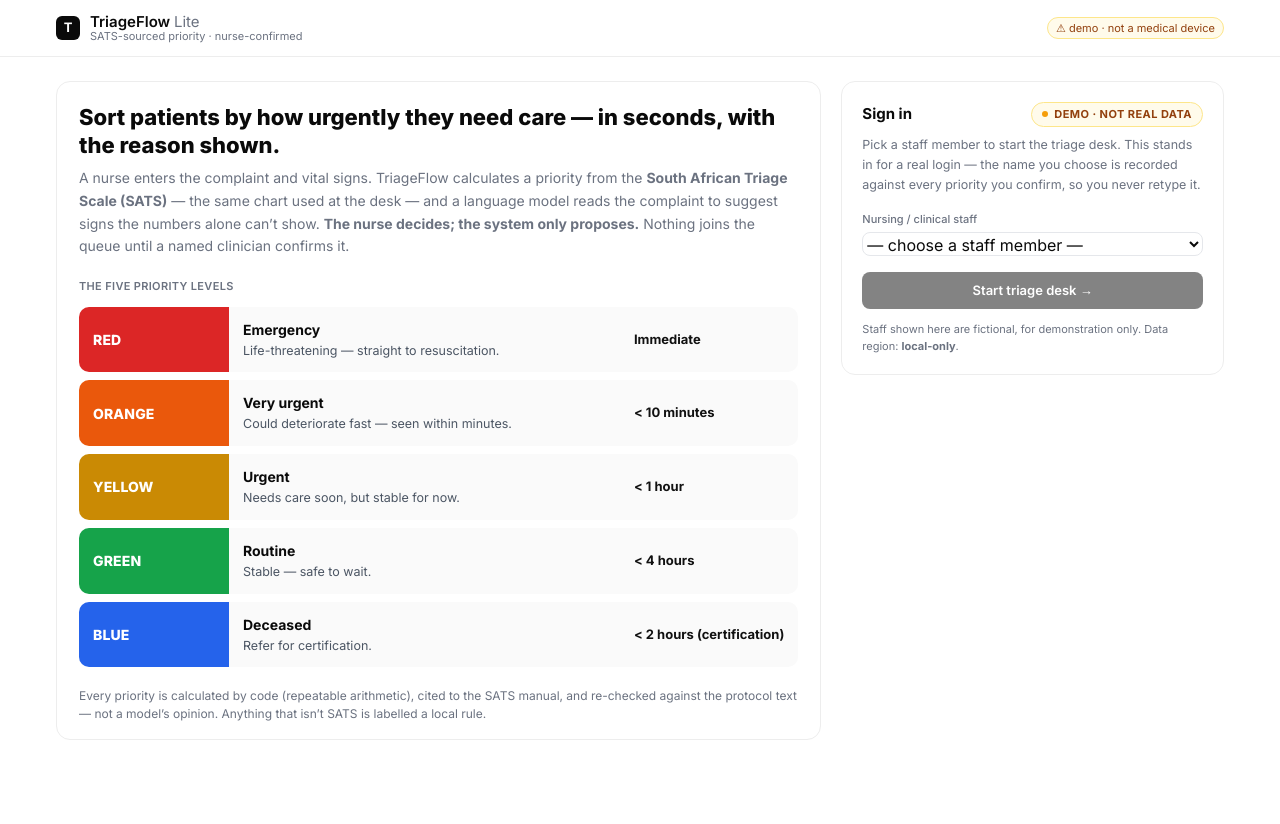
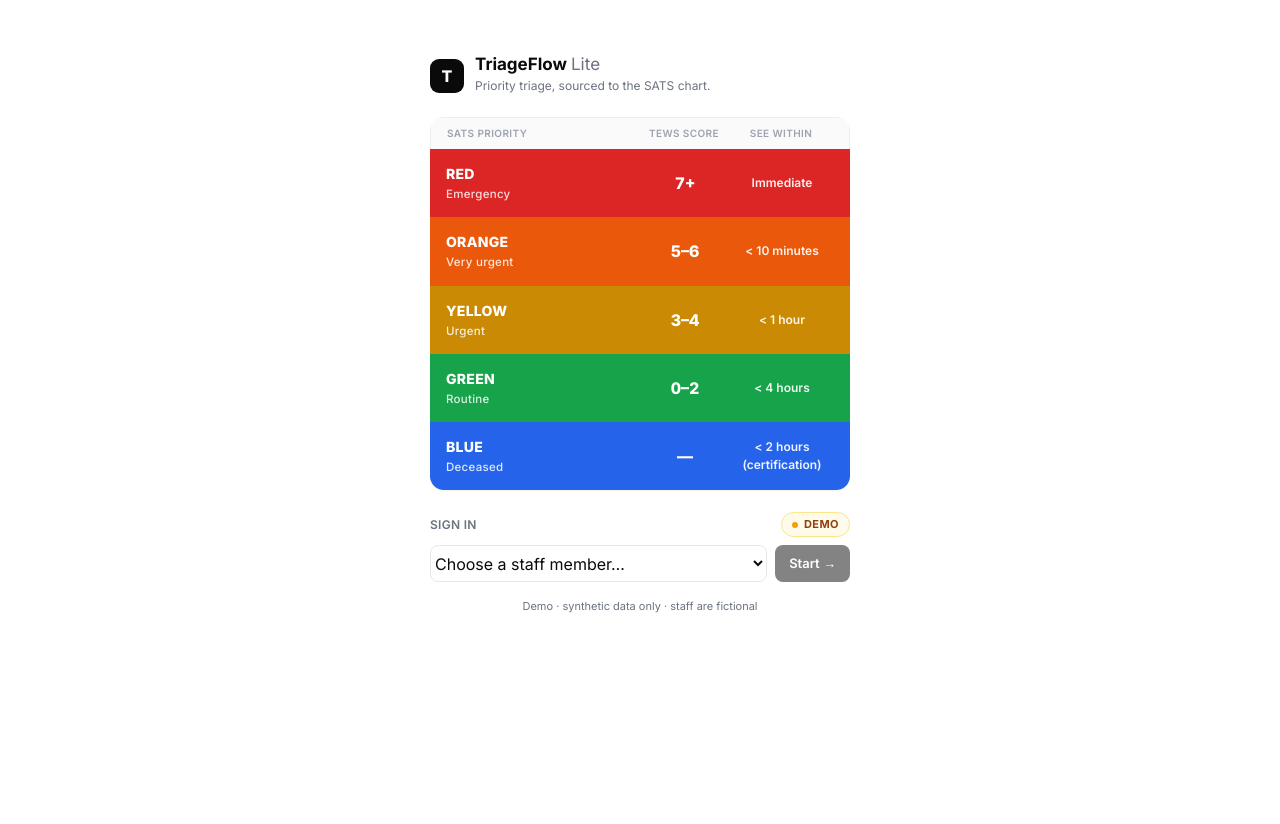
Before and after one commit to nnitiwe-dev/health-triageflow-lite, a FastAPI app: page /login in a window 1280 px wide. After the commit the page ends 613 px from the top, so only its background shows below. Run offline with FastAPI, Linux system fonts and the light colour scheme; data that the repository does not hold is empty; some libraries are stand-ins or nearby versions.

Commit message:
web: minimalist login — clean colour-coded SATS legend, compact sign-in
Replace the text-heavy two-column landing with a centered, minimal page:
a single colour-coded SATS legend (full-colour bands, white text) showing
each priority's TEWS score range and target time, over a compact demo
sign-in. Drops the explanatory paragraphs.

```diff
--- a/src/triageflow/web/app.py
+++ b/src/triageflow/web/app.py
@@ -234,12 +234,13 @@ async def login_page(request: Request):
     # Already signed in? Go straight to the workspace.
     if _current_staff(request) is not None:
         return RedirectResponse("/", status_code=303)
+    # code, acuity, TEWS score range, target time
     bands = [
-        ("RED", "Emergency", R.TARGET_TIME[R.Priority.RED], "Life-threatening — straight to resuscitation."),
-        ("ORANGE", "Very urgent", R.TARGET_TIME[R.Priority.ORANGE], "Could deteriorate fast — seen within minutes."),
-        ("YELLOW", "Urgent", R.TARGET_TIME[R.Priority.YELLOW], "Needs care soon, but stable for now."),
-        ("GREEN", "Routine", R.TARGET_TIME[R.Priority.GREEN], "Stable — safe to wait."),
-        ("BLUE", "Deceased", R.TARGET_TIME[R.Priority.BLUE], "Refer for certification."),
+        ("RED", "Emergency", "7+", R.TARGET_TIME[R.Priority.RED]),
+        ("ORANGE", "Very urgent", "5–6", R.TARGET_TIME[R.Priority.ORANGE]),
+        ("YELLOW", "Urgent", "3–4", R.TARGET_TIME[R.Priority.YELLOW]),
+        ("GREEN", "Routine", "0–2", R.TARGET_TIME[R.Priority.GREEN]),
+        ("BLUE", "Deceased", "—", R.TARGET_TIME[R.Priority.BLUE]),
     ]
     return templates.TemplateResponse(request, "login.html", {
         "roster": [s.public() for s in staff_roster.roster()],
--- a/src/triageflow/web/static/styles.css
+++ b/src/triageflow/web/static/styles.css
@@ -147,27 +147,30 @@ body { padding-bottom: 60px; }   /* room for the fixed bar — never overlaps co
   .tfnav-link span.tfnav-ico { font-size: 15px; }
 }
 
-/* ===== login / landing page ========================================================== */
-.login-wrap { max-width: 1200px; margin: 0 auto; padding: 24px 16px; }
-.login-grid { display: grid; grid-template-columns: 1fr; gap: 20px; }
-@media (min-width: 900px) { .login-grid { grid-template-columns: 2fr 1fr; align-items: start; } }
-.sats-card, .login-card { border: 1px solid #ededed; border-radius: 14px; background: #fff; }
-.sats-card { padding: 22px 22px 8px; }
-.sats-table { width: 100%; border-collapse: separate; border-spacing: 0 8px; }
-.sats-row td { padding: 12px 14px; vertical-align: middle; }
-.sats-row .band-cell { border-radius: 10px 0 0 10px; color: #fff; font-weight: 800; width: 150px;
-  font-size: 14px; letter-spacing: .01em; }
-.sats-row .mid-cell { background: #fafafa; }
-.sats-row .time-cell { background: #fafafa; border-radius: 0 10px 10px 0; font-weight: 700; white-space: nowrap;
-  font-size: 13px; color: #111; width: 150px; }
-.sats-row .acuity { font-weight: 700; font-size: 14px; }
-.sats-row .desc { color: #4b5563; font-size: 12.5px; margin-top: 2px; }
-.login-card { padding: 20px; position: sticky; top: 16px; }
+/* ===== login / landing page — minimal, centered ===================================== */
+.login2 { max-width: 460px; margin: 0 auto; padding: 56px 20px 40px; }
+.login2-brand { display: flex; align-items: center; gap: 11px; margin-bottom: 22px; }
+.login2-logo { height: 34px; width: 34px; border-radius: 9px; background: #0a0a0a; color: #fff;
+  font-weight: 800; font-size: 16px; display: flex; align-items: center; justify-content: center; flex: none; }
+/* colour-coded SATS legend — full-colour bands, white text (classic triage chart) */
+.sats2 { border-radius: 14px; overflow: hidden; box-shadow: 0 1px 2px rgba(0,0,0,.05); }
+.sats2-head { display: grid; grid-template-columns: 1fr 74px 104px; gap: 8px; padding: 8px 16px;
+  font-size: 10px; font-weight: 600; text-transform: uppercase; letter-spacing: .04em; color: #9ca3af;
+  background: #fafafa; border: 1px solid #ededed; border-bottom: none; }
+.sats2-head span:nth-child(2), .sats2-head span:nth-child(3) { text-align: center; }
+.sats2-row { display: grid; grid-template-columns: 1fr 74px 104px; align-items: center; gap: 8px;
+  padding: 14px 16px; color: #fff; }
+.sats2-row .s-band { display: flex; flex-direction: column; font-weight: 800; font-size: 14px; letter-spacing: .02em; }
+.sats2-row .s-band em { font-style: normal; font-weight: 500; font-size: 11.5px; color: rgba(255,255,255,.85); margin-top: 2px; }
+.sats2-row .s-score { text-align: center; font-weight: 800; font-size: 16px; font-variant-numeric: tabular-nums; }
+.sats2-row .s-time { text-align: center; font-weight: 600; font-size: 12px; color: rgba(255,255,255,.92); }
+.sats2-row.band-YELLOW { color: #fff; }   /* keep white on the darker amber for contrast */
+/* compact sign-in */
+.login2-signin { margin-top: 22px; }
 .demo-badge { display: inline-flex; align-items: center; gap: 6px; font-size: 11px; font-weight: 700;
   letter-spacing: .04em; color: #92400e; background: #fffbeb; border: 1px solid #fde68a;
   border-radius: 9999px; padding: 3px 10px; text-transform: uppercase; }
 .demo-badge .d { height: 6px; width: 6px; border-radius: 9999px; background: #f59e0b; }
-.login-staff { display: block; }
 
 /* ===== history / logs tables ========================================================= */
 .hwrap { max-width: 1400px; margin: 0 auto; padding: 20px 16px; }
--- a/src/triageflow/web/templates/login.html
+++ b/src/triageflow/web/templates/login.html
@@ -14,94 +14,56 @@
   </script>
 </head>
 <body class="bg-white text-ink font-sans antialiased">
-  <header class="border-b border-line">
-    <div class="max-w-[1200px] mx-auto px-4 h-14 flex items-center justify-between">
-      <div class="flex items-center gap-2.5">
-        <div class="h-6 w-6 rounded-md bg-ink flex items-center justify-center">
-          <span class="text-white text-[13px] font-bold">T</span>
-        </div>
-        <div class="leading-tight">
-          <div class="font-semibold text-[15px]">TriageFlow <span class="text-subtle font-normal">Lite</span></div>
-          <div class="text-[11px] text-subtle -mt-0.5">SATS-sourced priority · nurse-confirmed</div>
+  <main class="login2">
+    <!-- brand -->
+    <div class="login2-brand">
+      <div class="login2-logo">T</div>
+      <div>
+        <div class="text-[17px] font-bold leading-none">TriageFlow <span class="text-subtle font-normal">Lite</span></div>
+        <div class="text-[12px] text-subtle mt-1">Priority triage, sourced to the SATS chart.</div>
       </div>
     </div>
-      <span class="chip chip-warn text-[11px]">⚠ demo · not a medical device</span>
+
+    <!-- SATS legend: colour-coded bands with score range + target -->
+    <div class="sats2">
+      <div class="sats2-head">
+        <span>SATS priority</span><span>TEWS score</span><span>See within</span>
       </div>
-  </header>
+      {% for code, acuity, score, time in bands %}
+      <div class="sats2-row band-{{ code }}">
+        <span class="s-band">{{ code }}<em>{{ acuity }}</em></span>
+        <span class="s-score">{{ score }}</span>
+        <span class="s-time">{{ time }}</span>
+      </div>
+      {% endfor %}
+    </div>
 
-  <main class="login-wrap">
-    <div class="login-grid">
-      <!-- Left 2/3 — what the system does, in plain language + the SATS colour table -->
-      <section class="sats-card">
-        <h1 class="text-[22px] font-extrabold leading-tight">Sort patients by how urgently they need care — in seconds, with the reason shown.</h1>
-        <p class="text-[14px] text-subtle mt-2 leading-relaxed">
-          A nurse enters the complaint and vital signs. TriageFlow calculates a priority from the
-          <b>South African Triage Scale (SATS)</b> — the same chart used at the desk — and a language
-          model reads the complaint to suggest signs the numbers alone can’t show. <b>The nurse decides;
-          the system only proposes.</b> Nothing joins the queue until a named clinician confirms it.
-        </p>
-        <div class="sec-h mt-5 mb-1">The five priority levels</div>
-        <table class="sats-table">
-          {% for code, acuity, time, desc in bands %}
-          <tr class="sats-row">
-            <td class="band-cell band-{{ code }}">{{ code }}</td>
-            <td class="mid-cell"><div class="acuity">{{ acuity }}</div><div class="desc">{{ desc }}</div></td>
-            <td class="time-cell band-cell-time">{{ time }}</td>
-          </tr>
-          {% endfor %}
-        </table>
-        <p class="text-[12px] text-subtle mt-3 mb-2">
-          Every priority is calculated by code (repeatable arithmetic), cited to the SATS manual, and
-          re-checked against the protocol text — not a model’s opinion. Anything that isn’t SATS is
-          labelled a local rule.
-        </p>
-      </section>
-
-      <!-- Right 1/3 — demo sign-in -->
-      <aside class="login-card">
-        <div class="flex items-center justify-between">
-          <div class="text-[15px] font-bold">Sign in</div>
-          <span class="demo-badge"><span class="d"></span>Demo · not real data</span>
+    <!-- compact demo sign-in -->
+    <div class="login2-signin">
+      <div class="flex items-center justify-between mb-2">
+        <span class="text-[12px] font-semibold text-subtle uppercase tracking-wide">Sign in</span>
+        <span class="demo-badge"><span class="d"></span>Demo</span>
       </div>
-        <p class="text-[12.5px] text-subtle mt-2 leading-relaxed">
-          Pick a staff member to start the triage desk. This stands in for a real login — the name you
-          choose is recorded against every priority you confirm, so you never retype it.
-        </p>
-        <label class="field mt-4"><span>Nursing / clinical staff</span>
-          <select id="staff" class="login-staff">
-            <option value="">— choose a staff member —</option>
+      <div class="flex gap-2">
+        <select id="staff" class="flex-1">
+          <option value="">Choose a staff member…</option>
           {% for s in roster %}
           <option value="{{ s.id }}">{{ s.name }} · {{ s.role }}</option>
           {% endfor %}
         </select>
-        </label>
-        <div id="staff-detail" class="hidden text-[12px] text-subtle mt-2 bg-gray-50 border border-line rounded-md px-3 py-2"></div>
-        <button id="btn-login" class="btn bg-ink text-white w-full mt-4" disabled>Start triage desk →</button>
+        <button id="btn-login" class="btn bg-ink text-white whitespace-nowrap" disabled>Start →</button>
+      </div>
       <div id="login-err" class="hidden note-red mt-2"></div>
-        <p class="text-[11px] text-subtle mt-3">
-          Staff shown here are fictional, for demonstration only. Data region:
-          <b>{{ data_region }}</b>.
-        </p>
-      </aside>
     </div>
+    <p class="text-[11px] text-subtle text-center mt-4">Demo · synthetic data only · staff are fictional</p>
   </main>
 
   <script>
     const ROSTER = {{ roster | tojson }};
     const sel = document.getElementById("staff");
     const btn = document.getElementById("btn-login");
-    const detail = document.getElementById("staff-detail");
     const err = document.getElementById("login-err");
-    const byId = Object.fromEntries(ROSTER.map(s => [s.id, s]));
-    sel.addEventListener("change", () => {
-      const s = byId[sel.value];
-      btn.disabled = !s;
-      if (s) {
-        detail.classList.remove("hidden");
-        detail.innerHTML = `Reg no <b>${s.reg_no}</b> · ${s.shift} shift`
-          + (s.senior ? ` · <b>senior</b> — may override a priority` : "");
-      } else { detail.classList.add("hidden"); }
-    });
+    sel.addEventListener("change", () => { btn.disabled = !sel.value; });
     btn.addEventListener("click", async () => {
       if (!sel.value) return;
       btn.disabled = true; err.classList.add("hidden");
```
Lines whose indentation alone changed are shown as unchanged.
